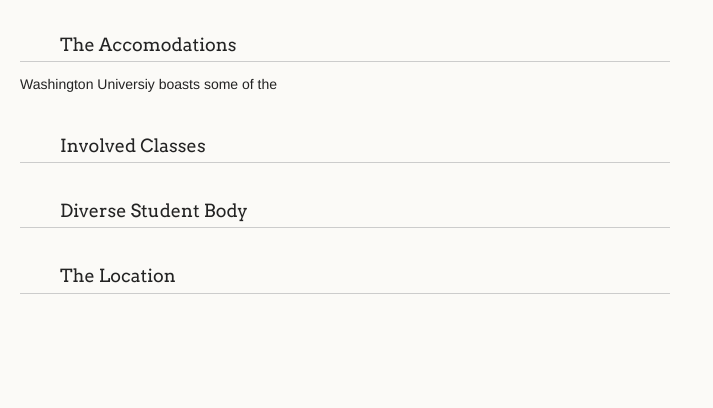
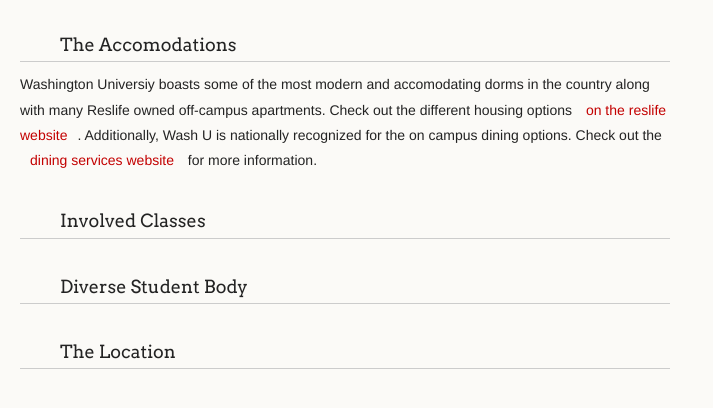
Before and after one commit to julfelder/What-makes-us-special, a plain HTML site: page index.html in a window 1280 px wide. Shown: the part 104-512 px from the top of the page, without its empty margins (0-713 px from the left). Drawn offline with Linux system fonts and the light colour scheme.

Commit message:
Update index.html

```diff
--- a/index.html
+++ b/index.html
@@ -19,7 +19,7 @@
         <h3>
 <a id="club sports" class="anchor" href="http://bearsports.wustl.edu/intramurals/sports_clubs" aria-hidden="true"><span aria-hidden="true" class="octicon octicon-link"></span></a>The Accomodations</h3>
 
-<p>Washington Universiy boasts some of the </p>
+<p>Washington Universiy boasts some of the most modern and accomodating dorms in the country along with many Reslife owned off-campus apartments. Check out the different housing options <a href="http://reslife.wustl.edu/">on the reslife website</a>. Additionally, Wash U is nationally recognized for the on campus dining options. Check out the <a href="http://diningservices.wustl.edu/">dining services website</a> for more information. </p>
 
 <h3>
 <a id="ims" class="anchor" href="#designer-templates" aria-hidden="true"><span aria-hidden="true" class="octicon octicon-link"></span></a>Involved Classes</h3>
```
